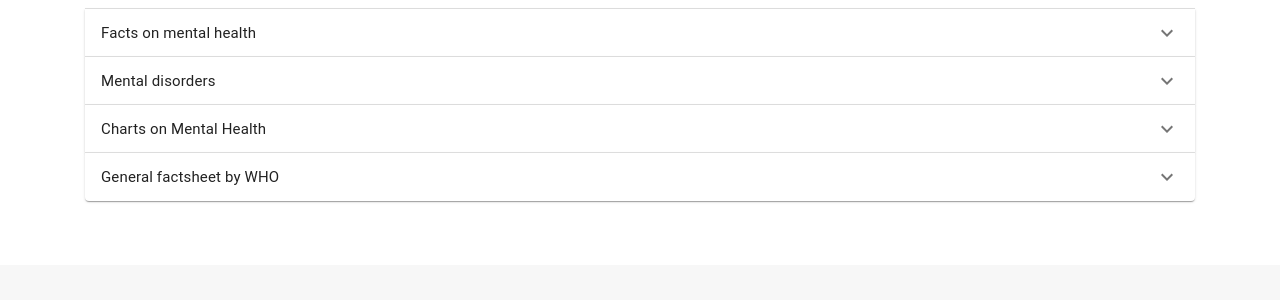
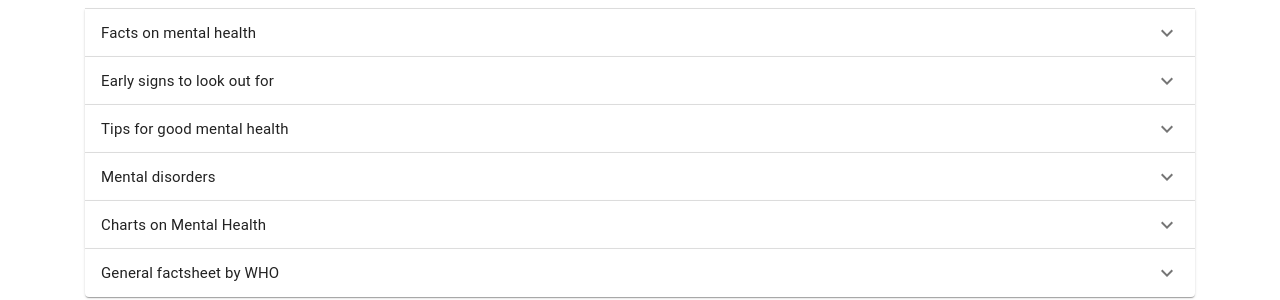
Before and after one commit to ngjinshan/quickhack2021, a React (Create React App) app: page / in a window 1280 px wide. Shown: the part 788-1088 px from the top of the page. Built offline with nearby package versions, Linux system fonts and the light colour scheme.

Commit message:
added factsheet

```diff
--- /dev/null
+++ b/src/components/home/factsheet/_signs.js
@@ -0,0 +1,12 @@
+export const _signs = [
+    "Changes in appetite",
+    "Difficulty sleeping, or sleeping too much",
+    "Feeling numb or unable to experience emotions",
+    "Helplessness and hopelessness",
+    "Severe mood swings",
+    "Persistent thoughts that you can’t quiet",
+    "Trouble in your relationships, like increased fighting or yelling",
+    "Inability to perform everyday tasks",
+    "Lack of interest in people or activities you love",
+    "Thinking of harming yourself or others",
+]
--- /dev/null
+++ b/src/components/home/factsheet/_tips.js
@@ -0,0 +1,12 @@
+export const _tips = [
+   "Get plenty of sleep",
+   "Eat well",
+   "Avoid alcohol, smoking and drugs",
+   "Get plenty of sunlight",
+   "Manage stress",
+   "Activity and exercise",
+   "Do something you enjoy",
+   "Connect with others and be sociable",
+   "Do things for others",
+   "Ask for help"
+]
--- a/src/components/home/factsheet/index.js
+++ b/src/components/home/factsheet/index.js
@@ -12,7 +12,8 @@ import './style.css';
 import {_facts} from './_facts';
 import {_disorders} from './_disorders';
 import {_rows, _cols} from './_chartTable';
-
+import {_signs} from './_signs';
+import {_tips} from './_tips';
 
 import DisorderModal from '../modal/disorderModal';
 import TableModal from '../modal/tableModal';
@@ -116,6 +117,40 @@ const Factsheet = () => {
       <Accordion>
         <AccordionSummary
           expandIcon={<ExpandMoreIcon />}
+          aria-controls="panel1a-content"
+          id="panel1a-header"
+        >
+          <Typography className={classes.heading}>Early signs to look out for</Typography>
+        </AccordionSummary>
+        <AccordionDetails>
+          <Typography>
+            <ul>
+                {_signs.map(renderFacts)}
+            </ul>
+            <a style={{fontStyle: "italic"}} target="_blank" rel="noreferrer" href="https://blog.thetransitionhouse.org/10-early-warning-signs-of-mental-illness">Source</a>
+          </Typography>
+        </AccordionDetails>
+      </Accordion>
+      <Accordion>
+        <AccordionSummary
+          expandIcon={<ExpandMoreIcon />}
+          aria-controls="panel1a-content"
+          id="panel1a-header"
+        >
+          <Typography className={classes.heading}>Tips for good mental health</Typography>
+        </AccordionSummary>
+        <AccordionDetails>
+          <Typography>
+            <ul>
+                {_tips.map(renderFacts)}
+            </ul>
+            <a style={{fontStyle: "italic"}} target="_blank" rel="noreferrer" href="https://www.peoplefirstinfo.org.uk/health-and-well-being/mental-health/10-top-tips-for-good-mental-health/">Source</a>
+          </Typography>
+        </AccordionDetails>
+      </Accordion>
+      <Accordion>
+        <AccordionSummary
+          expandIcon={<ExpandMoreIcon />}
           aria-controls="panel2a-content"
           id="panel2a-header"
         >
```
